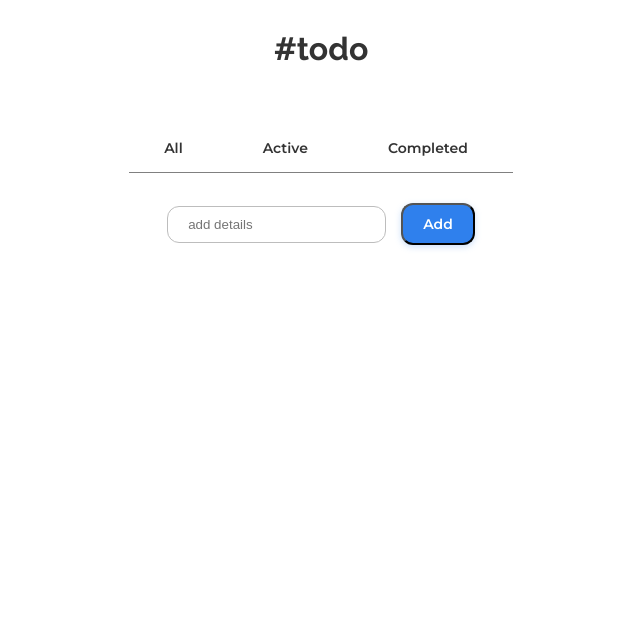
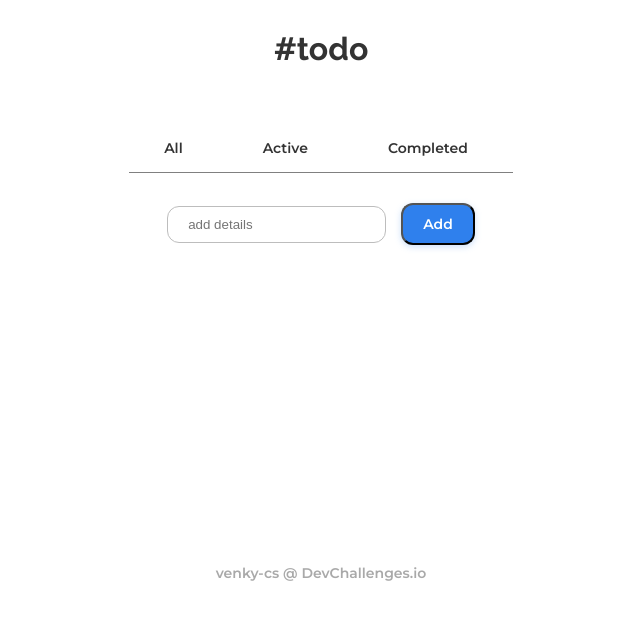
Before and after one commit to venky-cs/todo-app, a React (Create React App) app: page / in a window 1280 px wide. Shown: the top 620 px of the page, without its empty margins (319-959 px from the left). Built offline with nearby package versions, Linux system fonts and the light colour scheme.

Commit message:
'create-footer'

```diff
--- a/src/App.css
+++ b/src/App.css
@@ -80,3 +80,17 @@ label{
 .delBtn{
   float: right;
 }
+
+footer p{
+  font-family: 'Montserrat',
+  sans-serif;
+  font-weight: 600;
+  font-size: 14px;
+  line-height: 17px;
+  position: relative;
+  bottom: -300px ;
+  width: 100%;
+  text-align: center;
+  color: #A9A9A9;
+  padding: 20px 10px;
+}
--- a/src/App.js
+++ b/src/App.js
@@ -5,6 +5,9 @@ function App() {
   return (
     <div className="App">
       <Main />
+      <footer>
+        <p>venky-cs @ DevChallenges.io</p>
+      </footer>
     </div>
   );
 }
```
Also changed, not shown: 1 other file (tests, documents, lock files or other folders).
